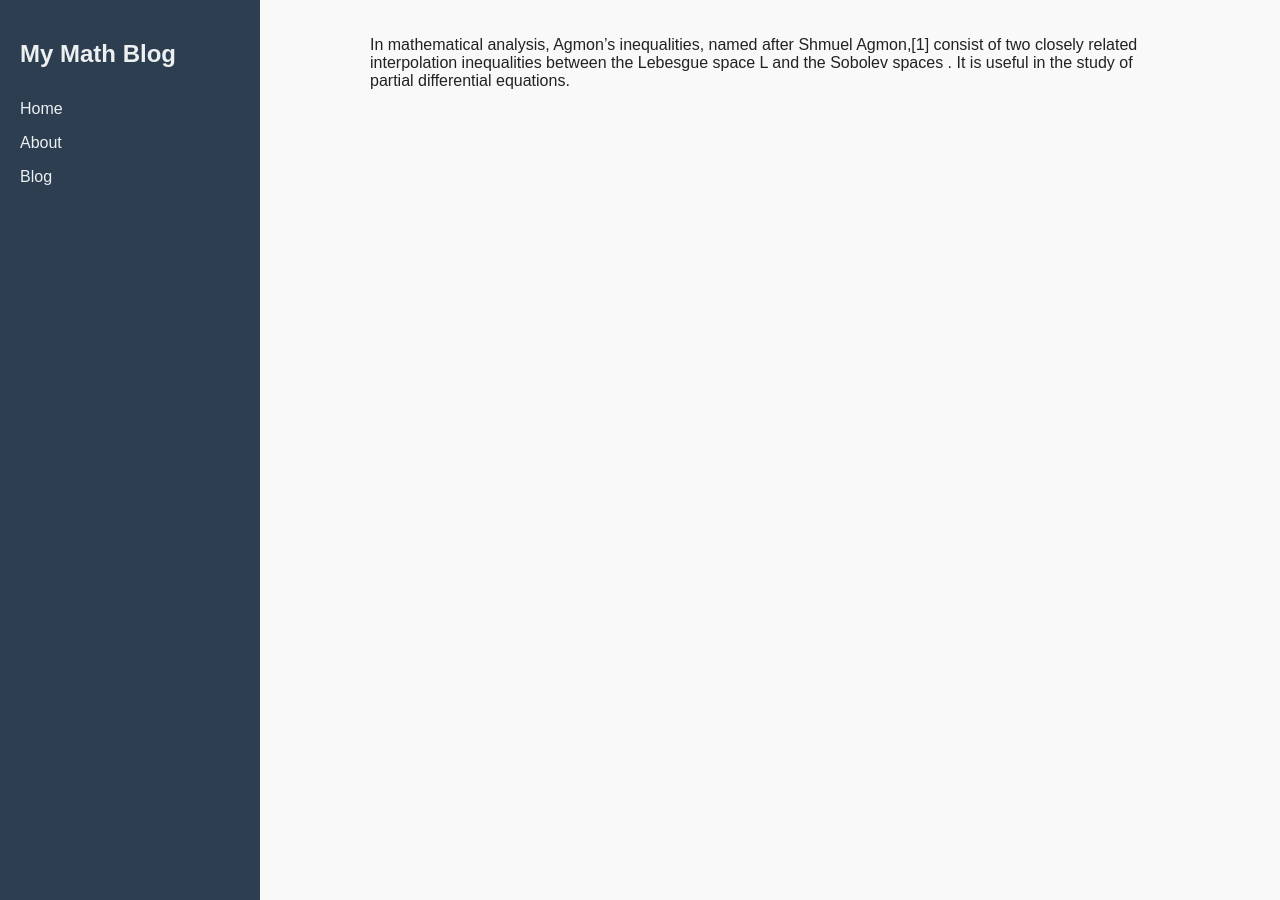
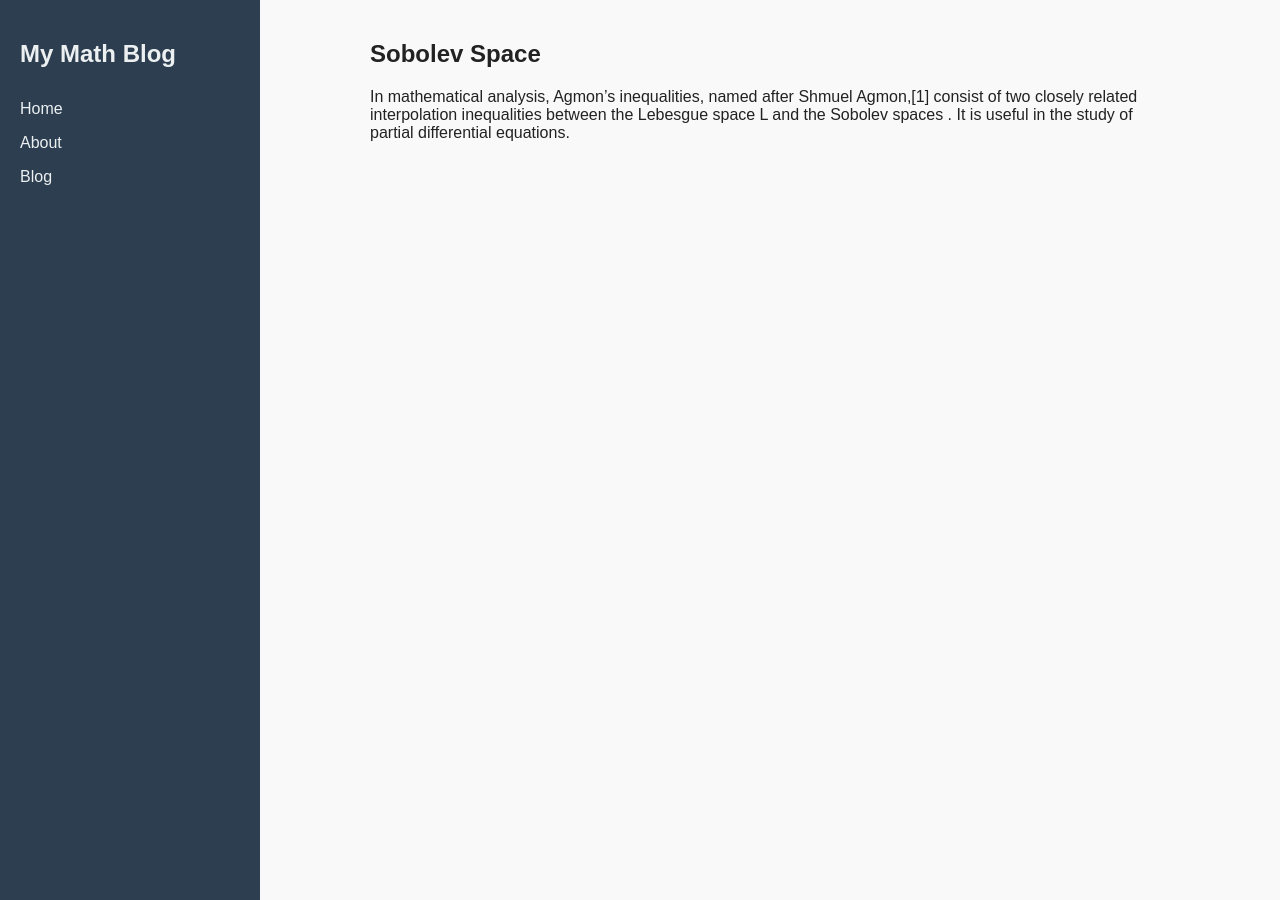
Before and after one commit to GitDisciplined/GitDisciplined.github.io, a Jekyll site: the page built from _posts/2025-05-31-my-first-post.md, in a window 1280 px wide. Built offline with Jekyll 4.4.1, drawn with Linux system fonts in a browser that asks for light colours.

Commit message:
Update 2025-05-31-my-first-post.md

```diff
--- a/_posts/2025-05-31-my-first-post.md
+++ b/_posts/2025-05-31-my-first-post.md
@@ -3,5 +3,8 @@ layout: default
 title: "Integral theoroms"
 ---
 
+## **Sobolev Space**
+
+
 In mathematical analysis, Agmon's inequalities, named after Shmuel Agmon,[1] consist of two closely related interpolation inequalities between the Lebesgue space
 L and the Sobolev spaces . It is useful in the study of partial differential equations.
```
